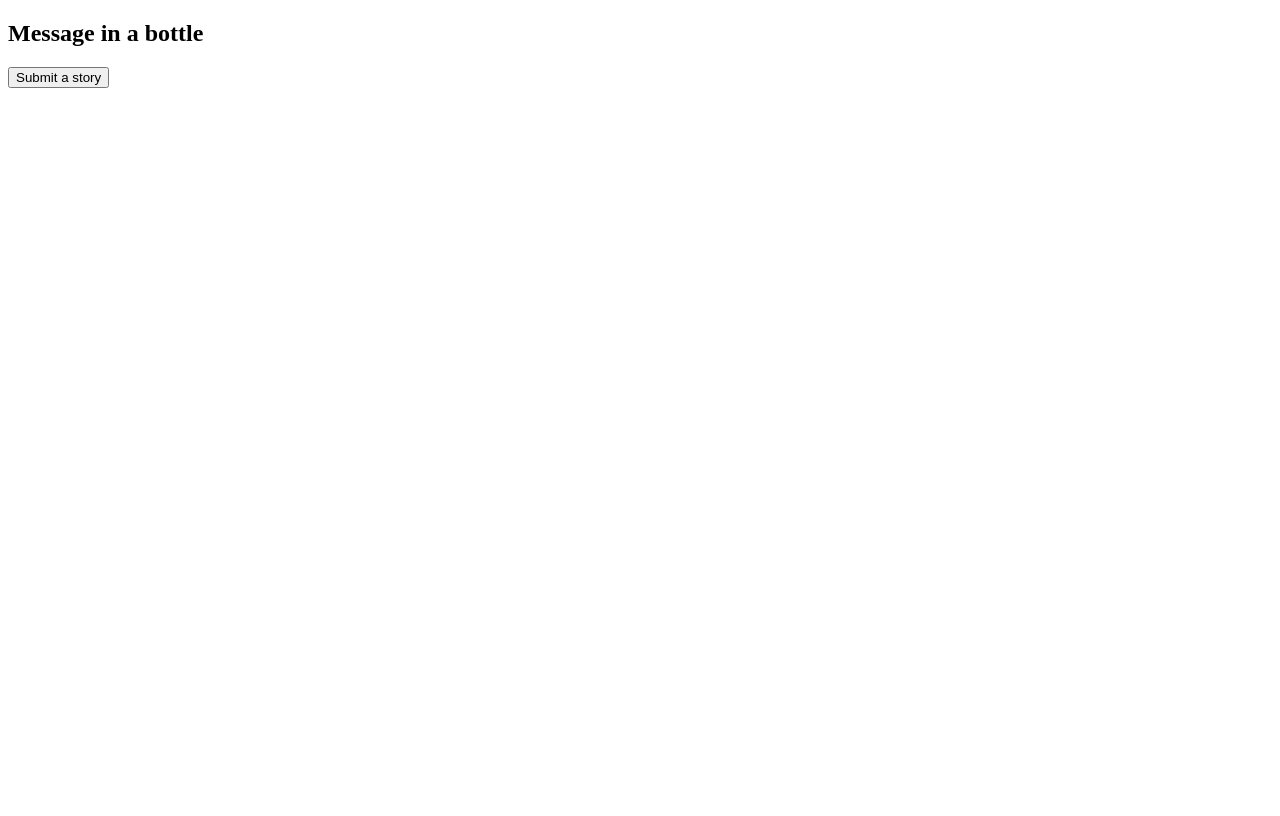
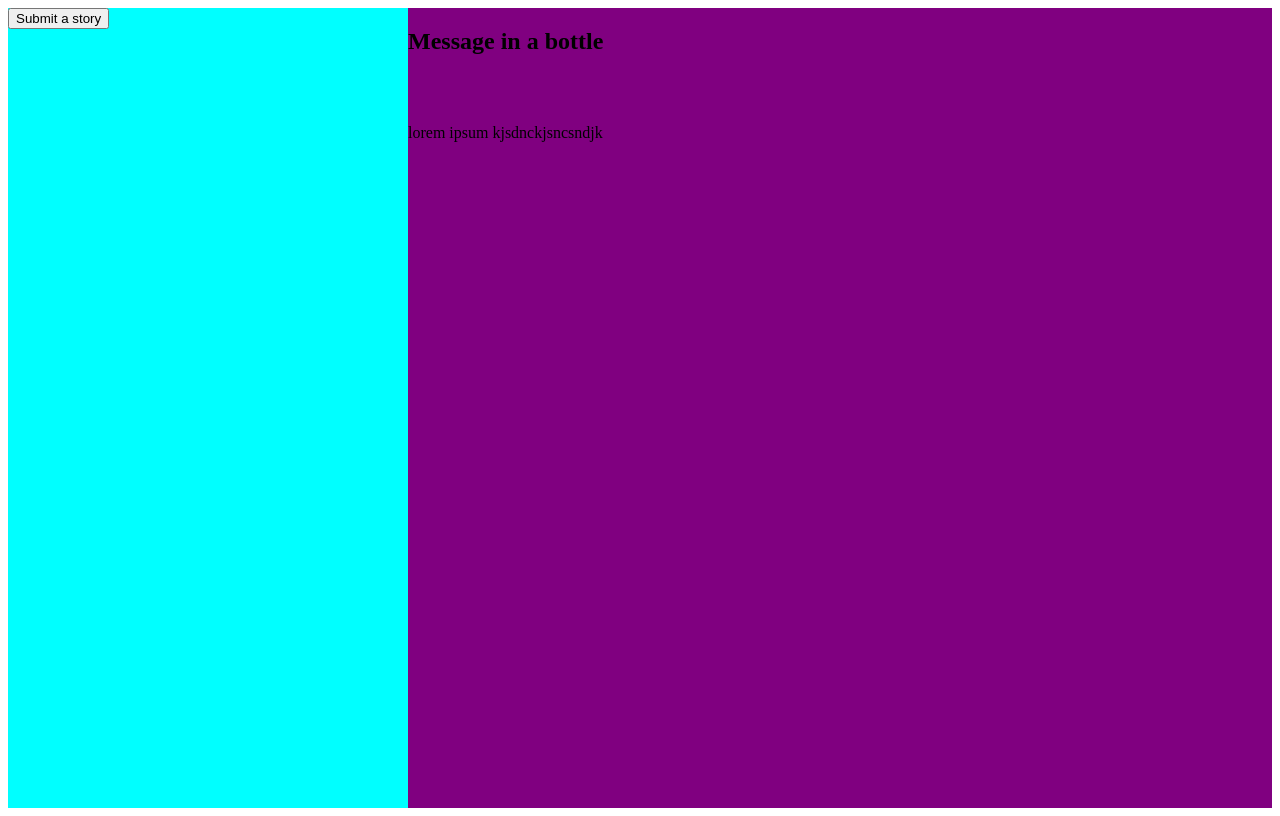
Before and after one commit to MIBFB-COLLAB/MESSAGE-IN-A-BOTTLE, a React (Create React App) app: page / in a window 1280 px wide. Built offline with nearby package versions, Linux system fonts and the light colour scheme.

Commit message:
Add css styling for header, nav.instruction component grid area

```diff
--- a/src/Components/HomePage/HomePage.css
+++ b/src/Components/HomePage/HomePage.css
@@ -0,0 +1,11 @@
+.Home-page {
+    display: grid;
+    height: 100vh;
+    background: purple;
+    grid-template-areas:
+        'Nav-bar Header'
+        'Nav-bar Instructions'
+        'Nav-bar Instructions';
+    grid-template-rows: 1fr 6fr 1fr;
+    grid-template-columns: 1fr 6fr;
+}
--- a/src/Components/HomePage/HomePage.js
+++ b/src/Components/HomePage/HomePage.js
@@ -2,11 +2,13 @@ import './HomePage.css';
 import React from "react"
 import Header from '../Header/Header';
 import NavBar from '../NavBar/NavBar';
+import UserInstructions from '../UserInstructions/UserInstructions';
 const HomePage = () => {
     return (
-        <section className='HomePage'>
+        <section className='Home-page'>
             <Header/>
             <NavBar/>
+            <UserInstructions/>
         </section>
     )
 }
--- a/src/Components/NavBar/NavBar.css
+++ b/src/Components/NavBar/NavBar.css
@@ -0,0 +1,5 @@
+.Nav-bar {
+    grid-area: Nav-bar;
+    width: 400px;
+    background: aqua;
+}
--- a/src/Components/NavBar/NavBar.js
+++ b/src/Components/NavBar/NavBar.js
@@ -5,7 +5,7 @@ import './NavBar.css'
 const NavBar = () => {
 
     return (
-        <nav>
+        <nav className='Nav-bar'>
             <button className='story-submit'>Submit a story</button>
         </nav>
     )
--- a/src/Components/UserInstructions/UserInstructions.css
+++ b/src/Components/UserInstructions/UserInstructions.css
@@ -0,0 +1,3 @@
+.Instructions {
+    grid-area: Instructions
+}
--- a/src/Components/UserInstructions/UserInstructions.js
+++ b/src/Components/UserInstructions/UserInstructions.js
@@ -1,2 +1,13 @@
-import './UserIntructions.css';
+import './UserInstructions.css'
 import React from "react"
+
+
+const UserIntructions = () => {
+    return (
+        <article className='Instructions'>
+        <p>lorem ipsum kjsdnckjsncsndjk</p>
+        </article>
+    )
+}
+
+export default UserIntructions;
```
